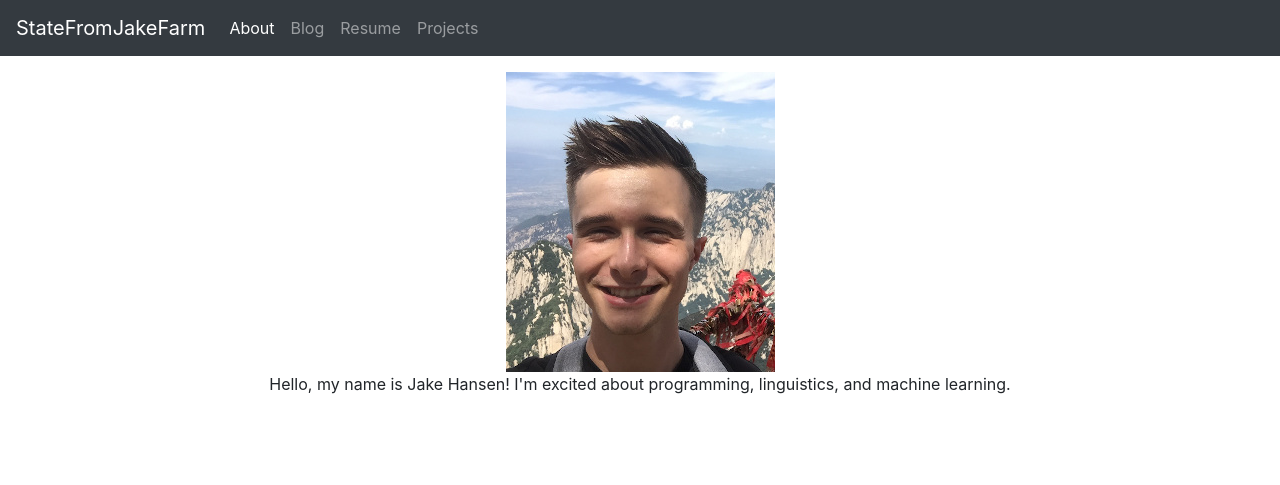
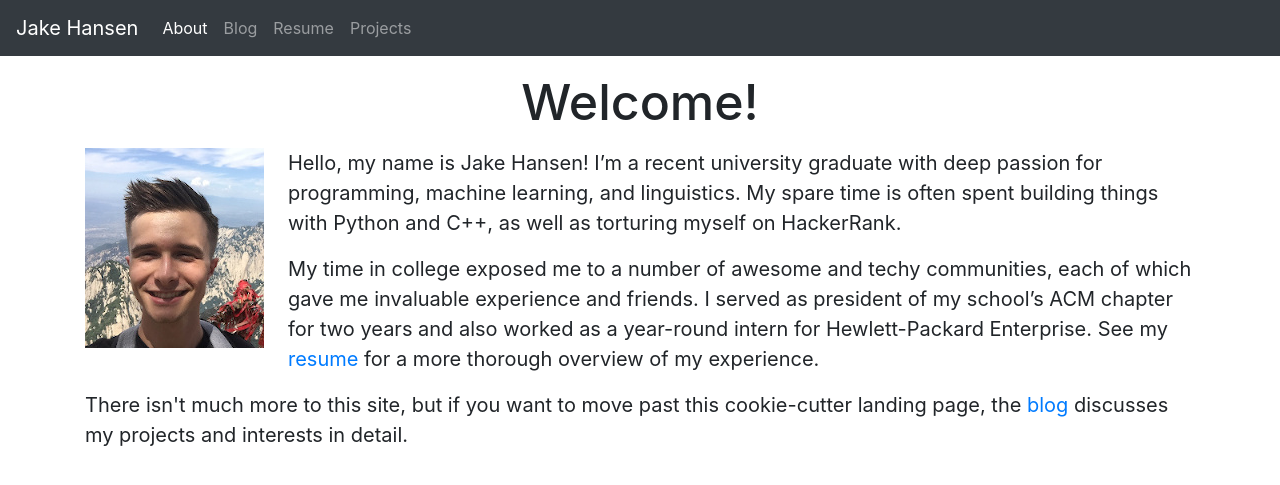
Before and after one commit to StateFromJakeFarm/statefromjakefarmdotcom, a Django app: page / in a window 1280 px wide. Shown: the top 485 px of the page. Run offline with Django 3.2, Linux system fonts and the light colour scheme; some libraries are stand-ins or nearby versions.

Commit message:
Update About page text and image

```diff
--- a/sfjf/sfjf_app/templates/about.html
+++ b/sfjf/sfjf_app/templates/about.html
@@ -4,11 +4,13 @@
 
 {% block content %}
 
-<div class="text-center">
-    <img src={% static "me.jpg" %} alt="Jake Hansen">
-    <p>
-    Hello, my name is Jake Hansen!  I'm excited about programming, linguistics, and machine learning.
-    </p>
-</div>
+<h1 class="text-center mb-3" style="font-size: 50px">Welcome!</h1>
+<p>
+    <img class="img-responsive mr-4" src={% static "me.jpg" %} alt="Jake" style="float: left;">
+    <p style="font-size: 20px">Hello, my name is Jake Hansen!  I’m a recent university graduate with deep passion for programming, machine learning, and linguistics.  My spare time is often spent building things with Python and C++, as well as torturing myself on HackerRank.</p>
+    <p style="font-size: 20px">My time in college exposed me to a number of awesome and techy communities, each of which gave me invaluable experience and friends.  I served as president of my school’s ACM chapter for two years and also worked as a year-round intern for Hewlett-Packard Enterprise.
+                               See my <a target="_blank" rel="noopener noreferrer" href="{% static "resume.pdf" %}">resume</a> for a more thorough overview of my experience.</p>
+    <p style="font-size: 20px">There isn't much more to this site, but if you want to move past this cookie-cutter landing page, the <a href="/blog">blog</a> discusses my projects and interests in detail.</p>
+</p>
 
 {% endblock content %}
--- a/sfjf/sfjf_app/templates/base.html
+++ b/sfjf/sfjf_app/templates/base.html
@@ -18,7 +18,7 @@
 
 <nav class="navbar navbar-expand-sm bg-dark navbar-dark">
     <div class="navbar-header">
-        <a class="navbar-brand" href="/">StateFromJakeFarm</a>
+        <a class="navbar-brand" href="/">Jake Hansen</a>
     </div>
     <button class="navbar-toggler" type="button" data-toggle="collapse" data-target="#navbarNav" aria-controls="navbarNav" aria-expanded="false" aria-label="Toggle navigation">
         <span class="navbar-toggler-icon"></span>
```
Also changed, not shown: sfjf/sfjf_app/static/me.jpg.
